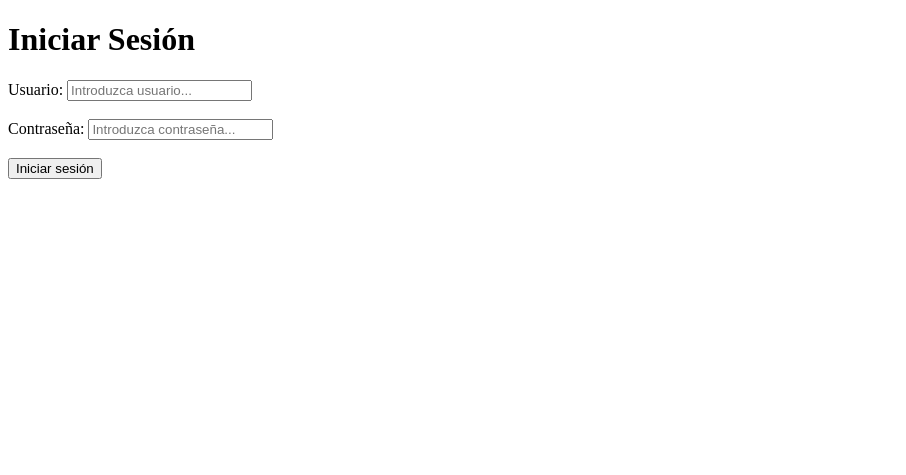
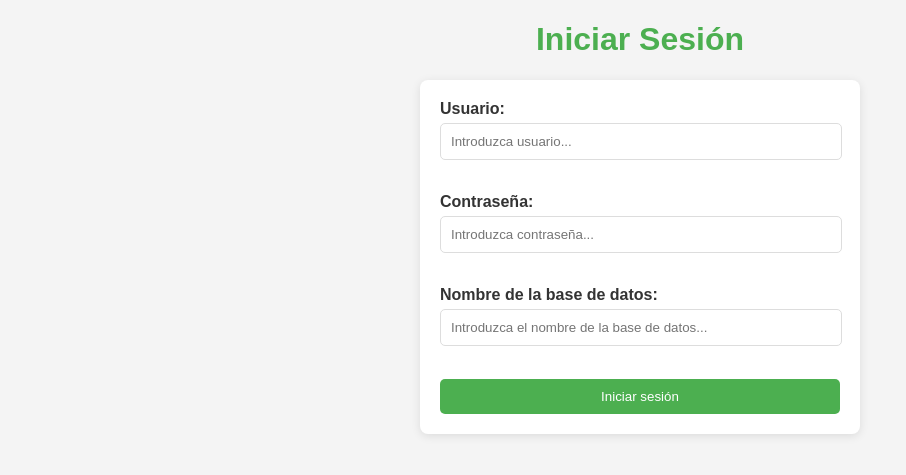
Before and after one commit to Alehache97/App_Web_MongoDB, a Flask app: page / in a window 1280 px wide. Shown: the top 475 px of the page, without its empty margins (0-906 px from the left). Run offline with Flask 3, Linux system fonts and the light colour scheme.

Commit message:
ficheros añadidos y cambios en ficheros ya creados

```diff
--- a/app.py
+++ b/app.py
@@ -1,43 +1,48 @@
-from flask import Flask, render_template, request, redirect
-from pymongo import MongoClient
+from flask import Flask, render_template, request, redirect, url_for
+from pymongo import MongoClient, errors
 
 app = Flask(__name__)
 
 @app.route('/')
 def index():
-    return render_template('index.html')
+    error = request.args.get('error')
+    return render_template('index.html', error=error)
 
 @app.route('/select', methods=['POST'])
 def select():
     user = request.form.get("user")
     passwd = request.form.get("passwd")
-    if user == "remoteuser":
-        conexion = MongoClient(f'mongodb://{user}:{passwd}@192.168.1.146:27017/company')
-    else:
-        conexion = MongoClient('192.168.1.146', 27017, username=user, password=passwd)
+    database_name = request.form.get("database")
 
-    db = conexion.company
+    try:
+        conexion = MongoClient('192.168.1.146', 27017, username=user, password=passwd, authSource=database_name, authMechanism='SCRAM-SHA-256')
+        db = conexion[database_name]
+        collections = db.list_collection_names()
 
-    # Obtener las colecciones
-    collections = db.list_collection_names()
-    return render_template('select_collection.html', collections=collections)
+        return render_template('select_collection.html', collections=collections, user=user, passwd=passwd, database=database_name)
+
+    except errors.PyMongoError:
+        error = 'Error al conectar a la base de datos. Verifica tus credenciales.'
+        return redirect(url_for('index', error=error))
 
 @app.route('/show_collection', methods=['POST'])
 def show_collection():
     user = request.form.get("user")
     passwd = request.form.get("passwd")
+    database_name = request.form.get("database")
     collection_name = request.form.get("collection_name")
 
-    if user == "remoteuser":
-        conexion = MongoClient(f'mongodb://{user}:{passwd}@192.168.1.146:27017/company')
-    else:
-        conexion = MongoClient('192.168.1.146', 27017, username=user, password=passwd)
+    try:
+        conexion = MongoClient('192.168.1.146', 27017, username=user, password=passwd, authSource=database_name, authMechanism='SCRAM-SHA-256')
+        db = conexion[database_name]
+        collection = db[collection_name]
+        documentos = list(collection.find())
 
-    db = conexion.company
-    collection = db[collection_name]
-    documentos = list(collection.find())  # Convertir a lista para iterar en el template
+        return render_template('show_collection.html', documentos=documentos, collection_name=collection_name)
 
-    return render_template('show_collection.html', documentos=documentos, collection_name=collection_name)
+    except errors.PyMongoError:
+        error = 'No tienes permisos para ver esta colección.'
+        return render_template('select_collection.html', error=error, collections=db.list_collection_names(), user=user, passwd=passwd, database=database_name)
 
 if __name__ == '__main__':
     app.run(debug=True)
--- /dev/null
+++ b/static/styles.css
@@ -0,0 +1,176 @@
+/* styles.css */
+
+/* Estilos generales para todas las páginas */
+body {
+    font-family: 'Arial', sans-serif;
+    margin: 0;
+    padding: 0;
+    background-color: #f4f4f4;
+    color: #333;
+}
+
+h1 {
+    text-align: center;
+    color: #4CAF50;
+}
+
+form {
+    max-width: 400px;
+    margin: 20px auto;
+    padding: 20px;
+    border-radius: 8px;
+    box-shadow: 0 2px 10px rgba(0, 0, 0, 0.1);
+}
+
+label {
+    display: block;
+    margin-bottom: 5px;
+    font-weight: bold;
+}
+
+input[type="text"],
+input[type="password"],
+select {
+    width: calc(100% - 20px);
+    padding: 10px;
+    margin-bottom: 15px;
+    border: 1px solid #ddd;
+    border-radius: 5px;
+}
+
+input[type="submit"] {
+    background-color: #4CAF50;
+    color: white;
+    padding: 10px;
+    border: none;
+    border-radius: 5px;
+    cursor: pointer;
+    width: 100%;
+}
+
+input[type="submit"]:hover {
+    background-color: #45a049;
+}
+
+table {
+    width: 80%; /* Cambia el ancho de la tabla para que sea un poco más pequeña */
+    margin: 20px auto; /* Centramos la tabla */
+    border-collapse: collapse;
+    box-shadow: 0 2px 10px rgba(0, 0, 0, 0.1);
+    border-radius: 8px;
+    overflow: hidden; /* Para que las esquinas redondeadas se vean bien */
+}
+
+th, td {
+    padding: 10px;
+    text-align: left;
+    border-bottom: 1px solid #ddd;
+}
+
+th {
+    background-color: #f2f2f2;
+}
+
+tbody tr:nth-child(even) {
+    background-color: #f9f9f9; /* Alternar color de fondo para filas pares */
+}
+
+tbody tr:hover {
+    background-color: #f1f1f1; /* Color de fondo al pasar el cursor sobre una fila */
+}
+
+a {
+    display: inline-block;
+    margin-top: 20px;
+    color: white;
+    background-color: #4CAF50;
+    padding: 10px 20px; /* Más padding para un botón más grande */
+    border-radius: 5px;
+    text-decoration: none;
+    text-align: center;
+}
+
+a:hover {
+    background-color: #45a049;
+}
+
+/* Estilos específicos para la página de inicio de sesión */
+#login-form {
+    background: white;
+}
+
+#login-form h1 {
+    margin-top: 50px;
+}
+
+/* Estilos específicos para la página de selección de colección */
+#select-form {
+    background: #f2f2f2;
+}
+
+#select-form h1 {
+    margin-top: 50px;
+}
+
+/* Estilos específicos para la página de selección de colección */
+#select-form {
+    background-color: #ffffff;
+    border: 1px solid #ddd;
+    border-radius: 8px;
+    padding: 20px;
+    margin: 20px auto;
+    box-shadow: 0 2px 10px rgba(0, 0, 0, 0.1);
+}
+
+#select-form h1 {
+    margin-top: 0;
+}
+
+#collection_name {
+    width: 100%;
+}
+
+/* Estilos específicos para la página de inicio de sesión */
+#login-form {
+    background: white;
+}
+
+/* Estilos específicos para la página de mostrar colección */
+#show-collection {
+    background: #ffffff;
+}
+
+#show-collection h1 {
+    margin-top: 50px;
+}
+
+/* Especificaciones para la página de documentos de colección */
+#documents-page h1 {
+    margin-top: 20px;
+}
+
+#documents-page table {
+    width: 80%; /* Define el ancho de la tabla en esta página */
+    margin: 20px auto; /* Centra la tabla */
+    border-collapse: collapse; /* Asegura que las líneas de la tabla colapsen */
+}
+
+#documents-page a {
+    margin: 20px auto; /* Espacio superior para separar del contenido */
+}
+
+/* Estilos para el mensaje de error en la página de inicio de sesión */
+.error-message {
+    color: red;                /* Color del texto del mensaje de error */
+    text-align: center;       /* Centrar el texto */
+    margin-bottom: 20px;      /* Espacio debajo del mensaje */
+    font-weight: bold;        /* Hacer el texto más grueso */
+    font-size: 1.1em;         /* Aumentar el tamaño de fuente un poco */
+    background-color: #ffe6e6; /* Color de fondo suave para destacar el mensaje */
+    padding: 10px;            /* Espacio interno para el mensaje */
+    border: 1px solid red;    /* Borde rojo alrededor del mensaje */
+    border-radius: 5px;       /* Bordes redondeados para el mensaje */
+    max-width: 400px;         /* Ancho máximo para el mensaje */
+    margin-left: auto;        /* Centrar el mensaje */
+    margin-right: auto;       /* Centrar el mensaje */
+}
--- a/templates/index.html
+++ b/templates/index.html
@@ -4,16 +4,26 @@
     <meta charset="UTF-8">
     <meta name="viewport" content="width=device-width, initial-scale=1.0">
     <title>Inicio de Sesión</title>
+    <link rel="stylesheet" href="{{ url_for('static', filename='styles.css') }}">
 </head>
 <body>
     <h1>Iniciar Sesión</h1>
-    <form action="/select" method="post">
+
+    <!-- Mensaje de error -->
+    {% if error %}
+        <div class="error-message">{{ error }}</div>
+    {% endif %}
+
+    <form id="login-form" action="/select" method="post">
         <label>Usuario:</label>
         <input type="text" name="user" placeholder="Introduzca usuario..." required>
         <br><br>
         <label>Contraseña:</label>
         <input type="password" name="passwd" placeholder="Introduzca contraseña..." required>
         <br><br>
+        <label>Nombre de la base de datos:</label>
+        <input type="text" name="database" placeholder="Introduzca el nombre de la base de datos..." required>
+        <br><br>
         <input type="submit" value="Iniciar sesión">
     </form>
 </body>
```
Also changed, not shown: templates/select_collection.html (+15 -5 lines), templates/show_collection.html (+3 -4 lines).
